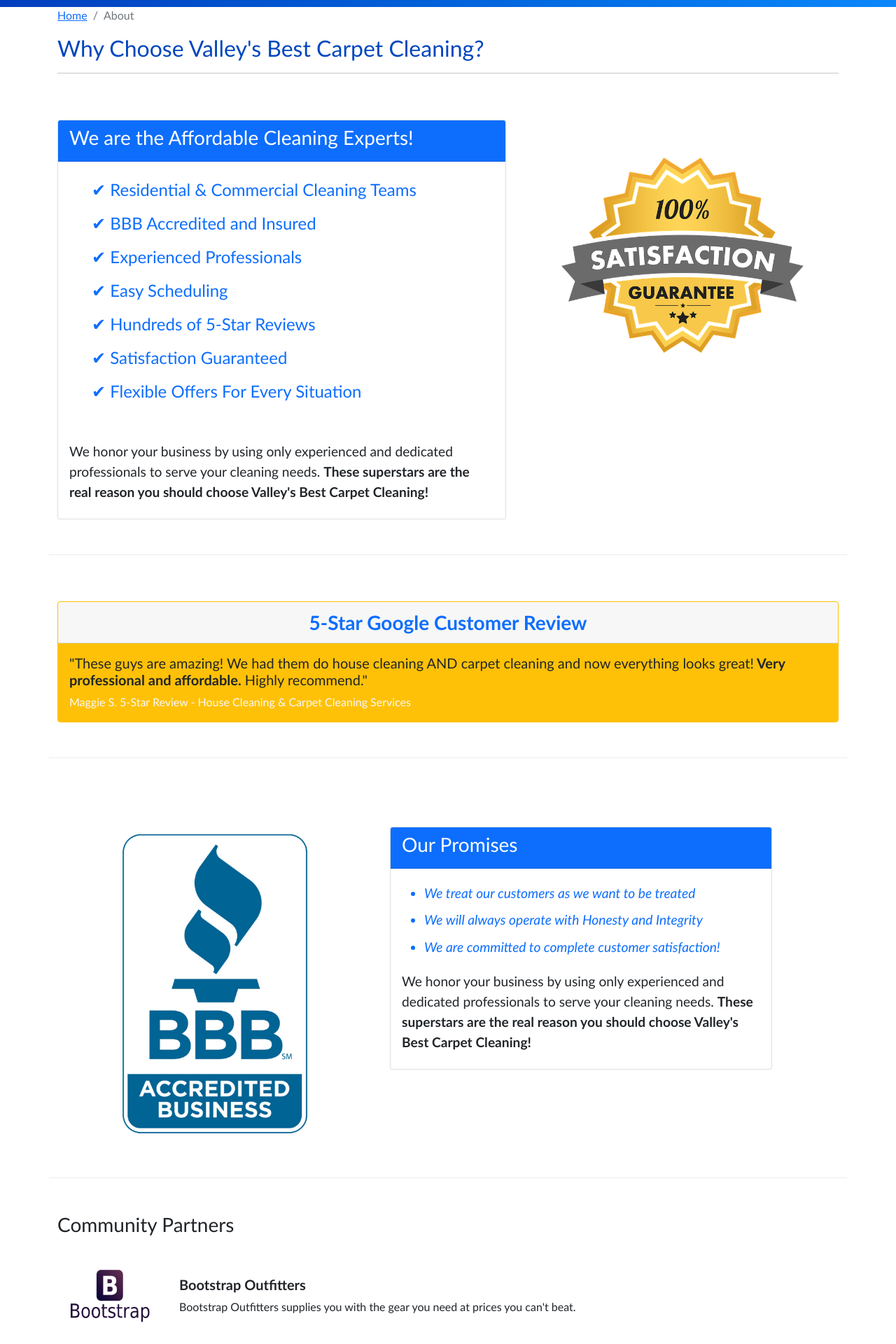
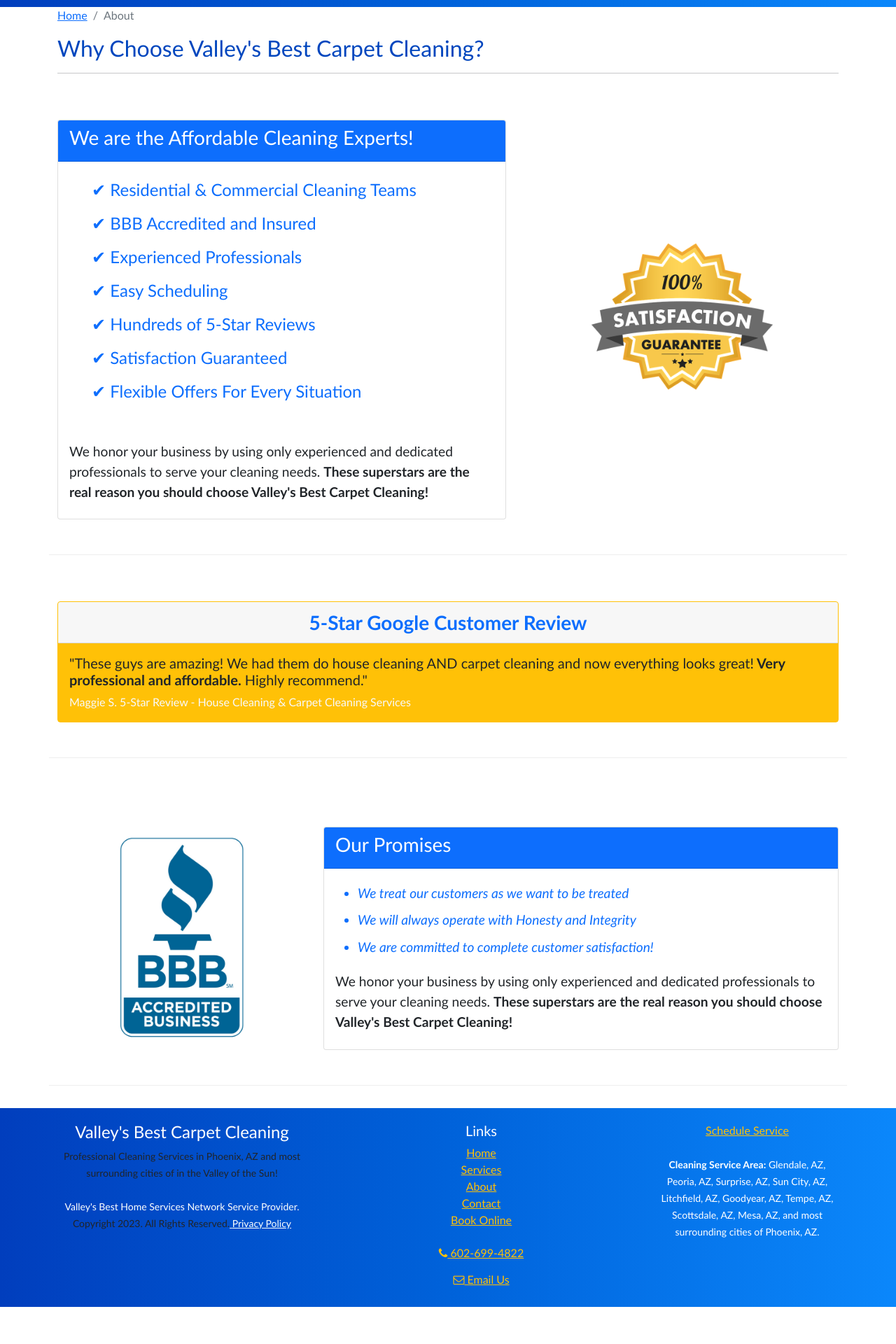
Before and after one commit to tksnate/carpet-cleaning-website, a React (Create React App) app: page /about in a window 1280 px wide. Shown: the part 80-2000 px from the top of the page at 70% size. After the commit the page ends 1947 px from the top, so only its background shows below. Built offline with nearby package versions, Linux system fonts and the light colour scheme.

Commit message:
about page update

```diff
--- a/src/pages/AboutPage.js
+++ b/src/pages/AboutPage.js
@@ -23,8 +23,8 @@
         current="About"
         curHead="Why Choose Valley's Best Carpet Cleaning?"
       />
-      <Row className="row-content">
-        <Col sm="7">
+      <Row className="row-content justify-content-center">
+        <Col lg="7" xs="12">
           <Card>
             <CardHeader className="bg-primary text-white">
               <h3>We are the Affordable Cleaning Experts!</h3>
@@ -54,27 +54,16 @@
             </CardBody>
           </Card>
         </Col>
-        <Col sm="5" className="justify-content-md-center">
+        <Col className="align-self-center">
           <img
             src={satisfaction}
             alt="cleaning service satisfaction guarantee"
             style={{
-              width: "400px",
+              width: "300px",
               display: "block",
               margin: "auto",
-              // height: "auto",
-              // alignContent: "center",
-              //not sure how to center this pic
             }}
           />
-          {/* <Card className="border-0">
-            <CardImg
-              alt="cleaning service satisfaction guarantee"
-              src={satisfaction}
-              // width="100%"
-              className="aboutPic"
-            />
-          </Card> */}
         </Col>
       </Row>
       <Row className="row-content mt-3">
@@ -103,7 +92,7 @@
         </Col>
       </Row>
       <Row className="row-content mt-5">
-        <Col sm="5" className="justify-content-md-center">
+        {/* <Col sm="5" className="justify-content-md-center">
           <Card className="border-0">
             <CardImg
               alt="cleaning service satisfaction guarantee"
@@ -112,8 +101,19 @@
               className="aboutPic"
             />
           </Card>
+        </Col> */}
+        <Col lg="4" xs="12" className="align-self-center">
+          <img
+            src={ratedBiz}
+            alt="BBB Accredited Business"
+            style={{
+              width: "300px",
+              display: "block",
+              margin: "auto",
+            }}
+          />
         </Col>
-        <Col sm="6">
+        <Col className="align-self-center">
           <Card>
             <CardHeader className="bg-primary text-white">
               <h3>Our Promises</h3>
@@ -138,12 +138,6 @@
           </Card>
         </Col>
       </Row>
-      <Row className="row-content">
-        <Col xs="12">
-          <h3>Community Partners</h3>
-        </Col>
-        <PartnersList />
-      </Row>
     </Container>
   );
 };
```
